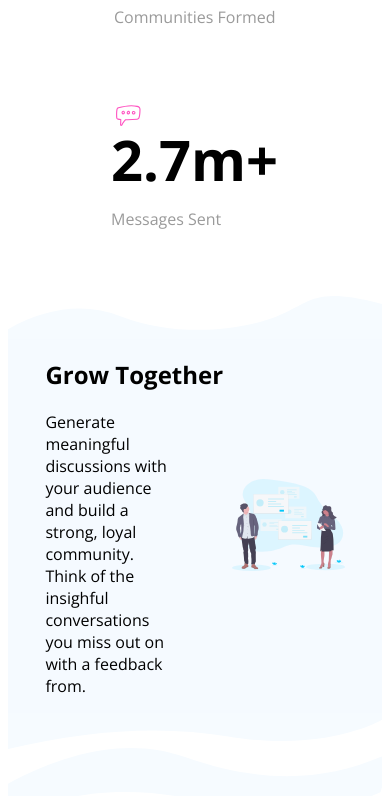
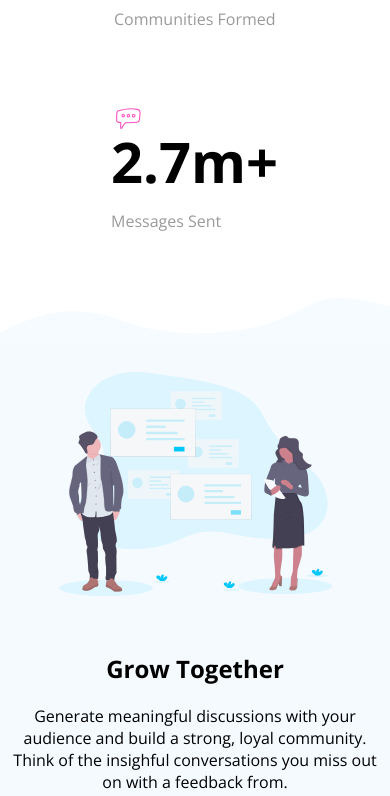
Before and after one commit to joespinelli7/huddle-landing-page, a website: page index.html in a window 390 px wide. Shown: the part 905-1701 px from the top of the page. Drawn offline with nearby package versions, Linux system fonts and the light colour scheme.

Commit message:
theme: Finish first curved section for responsiveness

```diff
--- a/css/base/elements.css
+++ b/css/base/elements.css
@@ -8,3 +8,7 @@
   scroll-behavior: smooth;
   font-family: 'Open Sans', sans-serif;
 }
+
+body {
+  margin: 0;
+}
--- a/css/components/content.css
+++ b/css/components/content.css
@@ -75,6 +75,7 @@
    justify-content: center;
    align-items: center;
    background-color: var(--paleBlue);
+   padding: 25px 0px;
  }
 
  .content__curved-section-text-left > div {
@@ -82,7 +83,7 @@
  }
 
  .content__curved-section-text-left > img {
-   width: 30%;
+   width: 40%;
  }
 
  .content__curved-section-text-left > div > p {
@@ -125,6 +126,30 @@
    .content__intro-info-section-header {
      font-size: 3.5rem;
      margin-bottom: -5px;
+   }
+
+   .content__curved-section-text-left {
+     display: flex;
+     flex-direction: column-reverse;
+     align-items: center;
+     text-align: center;
+     padding: 30px 0;
+   }
+
+   .content__curved-section-text-left > div {
+     width: 95%;
+   }
+
+   .content__curved-section-text-left > img {
+     width: 70%;
+   }
+
+   .content__curved-section-text-left > div > p {
+     width: unset;
+   }
+
+   .content__curved-section-text-left > div > h2 {
+     margin-top: 3.5rem;
    }
  }
 
--- a/css/styles.css
+++ b/css/styles.css
@@ -7,6 +7,10 @@
   height: 100%;
   scroll-behavior: smooth;
   font-family: 'Open Sans', sans-serif;
+}
+
+body {
+  margin: 0;
 }
 /**
  * @file
@@ -123,6 +127,7 @@
   justify-content: center;
   align-items: center;
   background-color: var(--paleBlue);
+  padding: 25px 0px;
 }
 
 .content__curved-section-text-left > div {
@@ -130,7 +135,7 @@
 }
 
 .content__curved-section-text-left > img {
-  width: 30%;
+  width: 40%;
 }
 
 .content__curved-section-text-left > div > p {
@@ -173,6 +178,30 @@
   .content__intro-info-section-header {
     font-size: 3.5rem;
     margin-bottom: -5px;
+  }
+
+  .content__curved-section-text-left {
+    display: flex;
+    flex-direction: column-reverse;
+    align-items: center;
+    text-align: center;
+    padding: 30px 0;
+  }
+
+  .content__curved-section-text-left > div {
+    width: 95%;
+  }
+
+  .content__curved-section-text-left > img {
+    width: 70%;
+  }
+
+  .content__curved-section-text-left > div > p {
+    width: unset;
+  }
+
+  .content__curved-section-text-left > div > h2 {
+    margin-top: 3.5rem;
   }
 }
 
```
